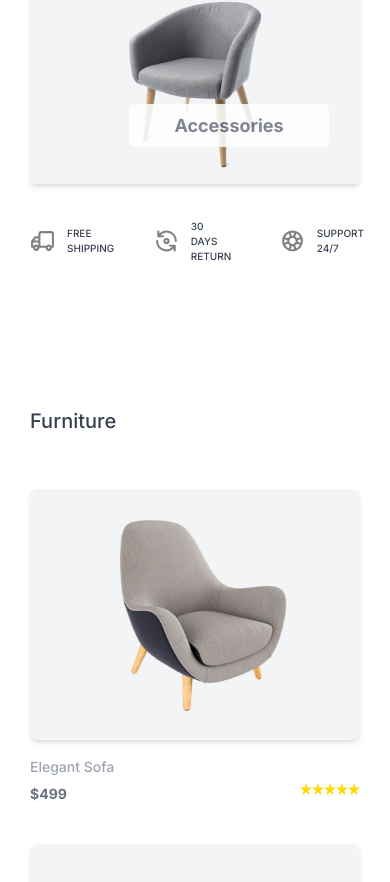
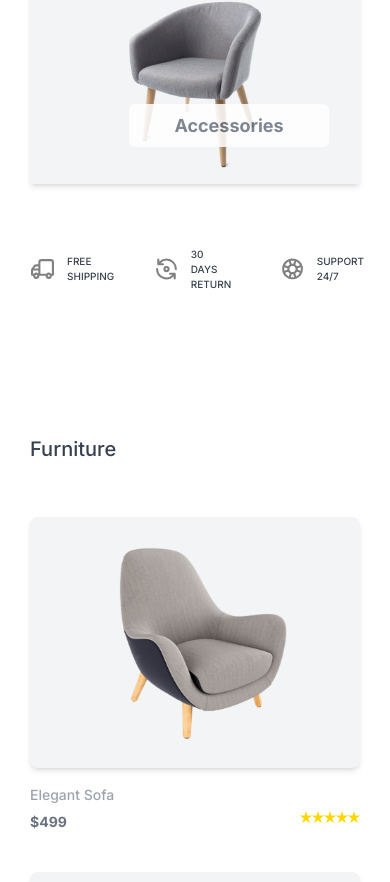
Before and after one commit to finnih-abidemi/Design-and-development-of-an-E-commerce-website-using-Next-js, a Next.js app: page / in a window 390 px wide. Shown: the part 1186-2068 px from the top of the page. Built offline with nearby package versions, Linux system fonts and the light colour scheme.

Commit message:
Mofdified the collection section

```diff
--- a/src/components/Collection/index.tsx
+++ b/src/components/Collection/index.tsx
@@ -50,7 +50,7 @@ const Collection = () => {
           </div>
         </div>
       </div>
-      <div className="flex justify-between mt-3 md:mt-8">
+      <div className="flex justify-between mt-10 md:mt-8">
         <div className="flex gap-3">
           <Image src="/ship.svg" width={25} height={25} alt="ship" />
           <div className="text-left flex items-center md:flex-col flex-row md:items-start">
```
